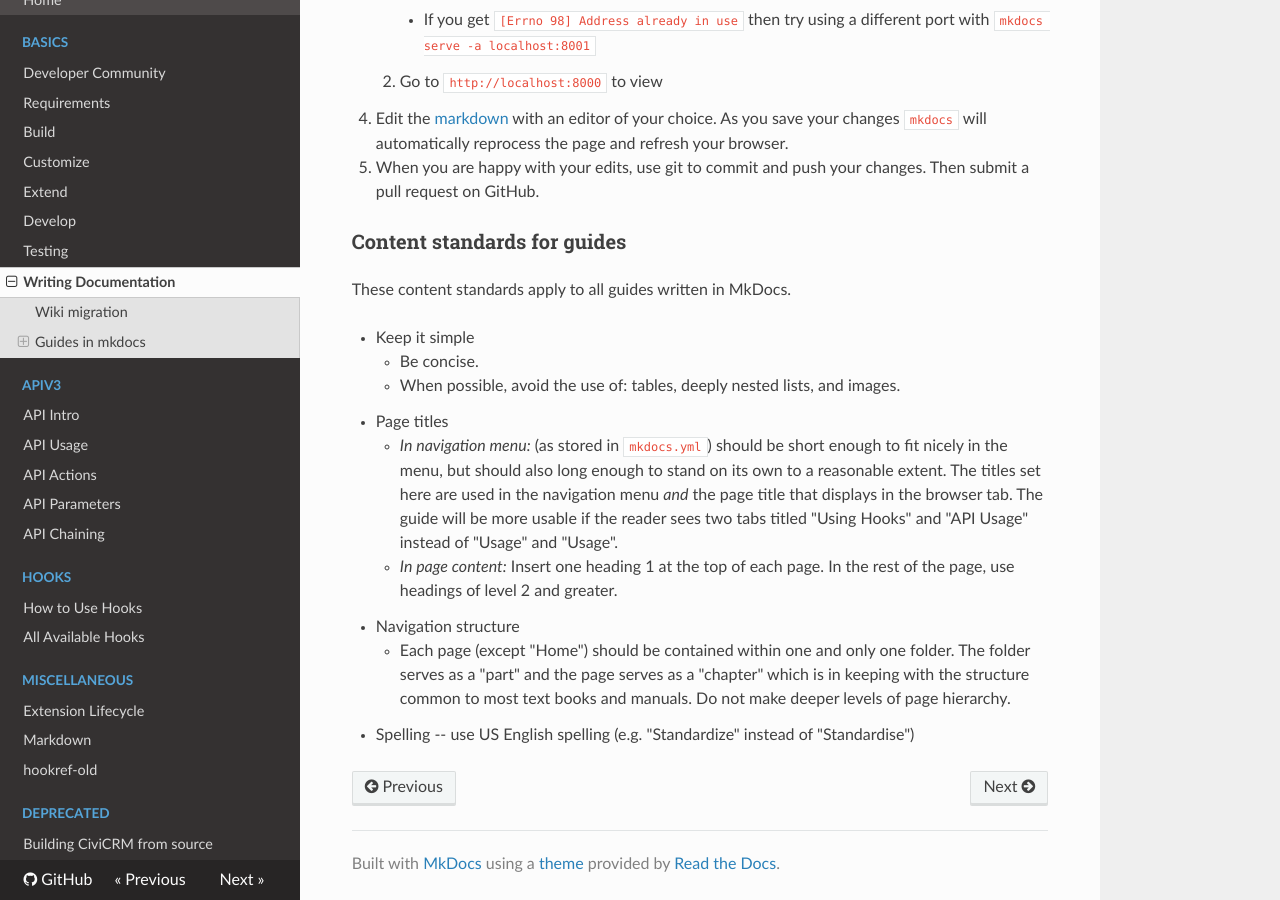
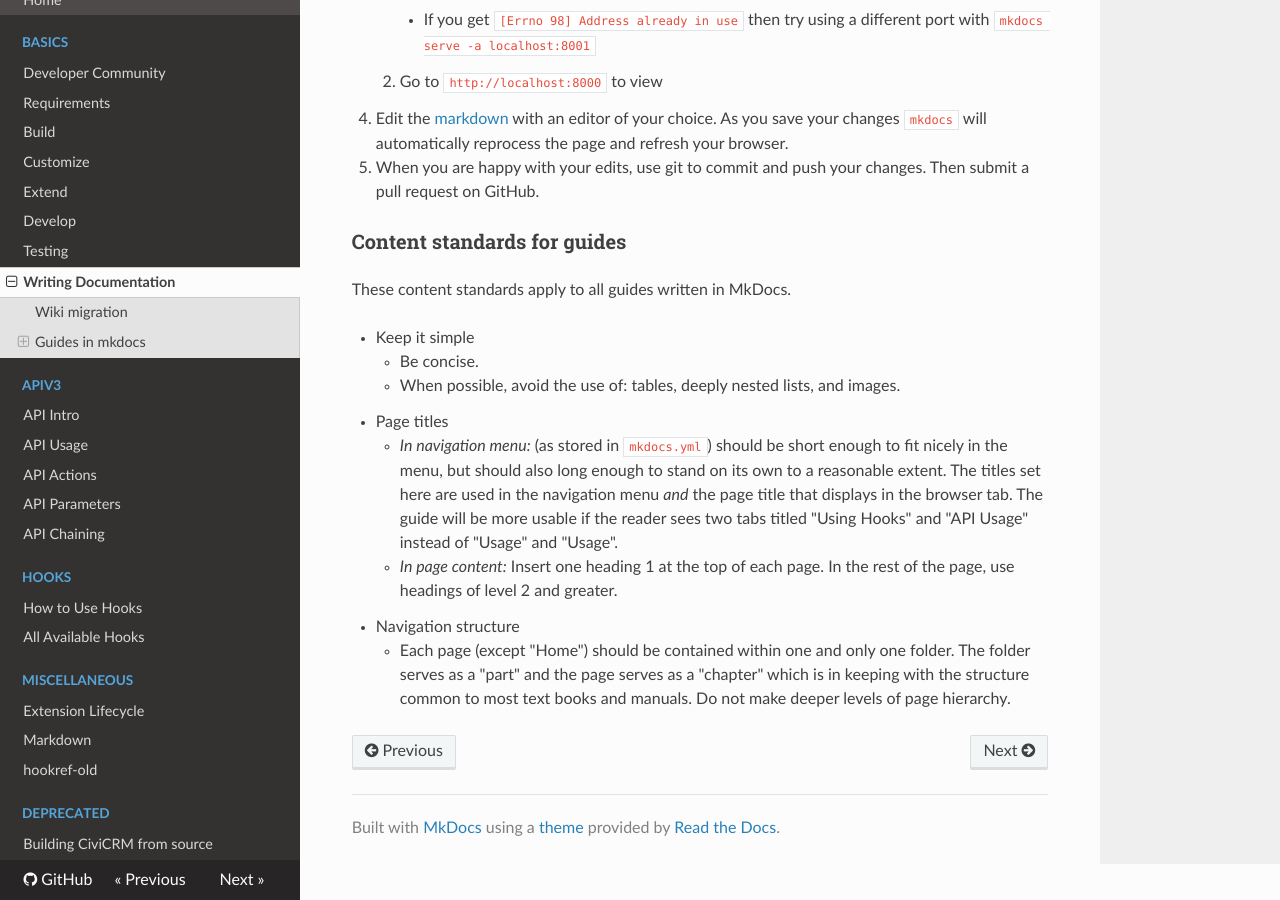
Before and after one commit to civicrm/civicrm-dev-docs, an MkDocs documentation site: the page built from docs/documentation.md, in a window 1280 px wide and 900 px high, scrolled down 1159 px. Built offline with MkDocs 1.6.1, drawn with Linux system fonts in a browser that asks for light colours; nearby versions of some CDN libraries; old or Windows-style settings are respelled for this version of MkDocs.

Commit message:
oops, removing point about spelling b/c User Guide is not consistent currently

```diff
--- a/docs/documentation.md
+++ b/docs/documentation.md
@@ -83,8 +83,6 @@ These content standards apply to all guides written in MkDocs.
         folder. The folder serves as a "part" and the page serves as a "chapter"
         which is in keeping with the structure common to most text books and
         manuals. Do not make deeper levels of page hierarchy.
--   Spelling -- use US English spelling (e.g. "Standardize" instead of
-    "Standardise")
 
 
 [Markdown]: markdownrules.md
```
